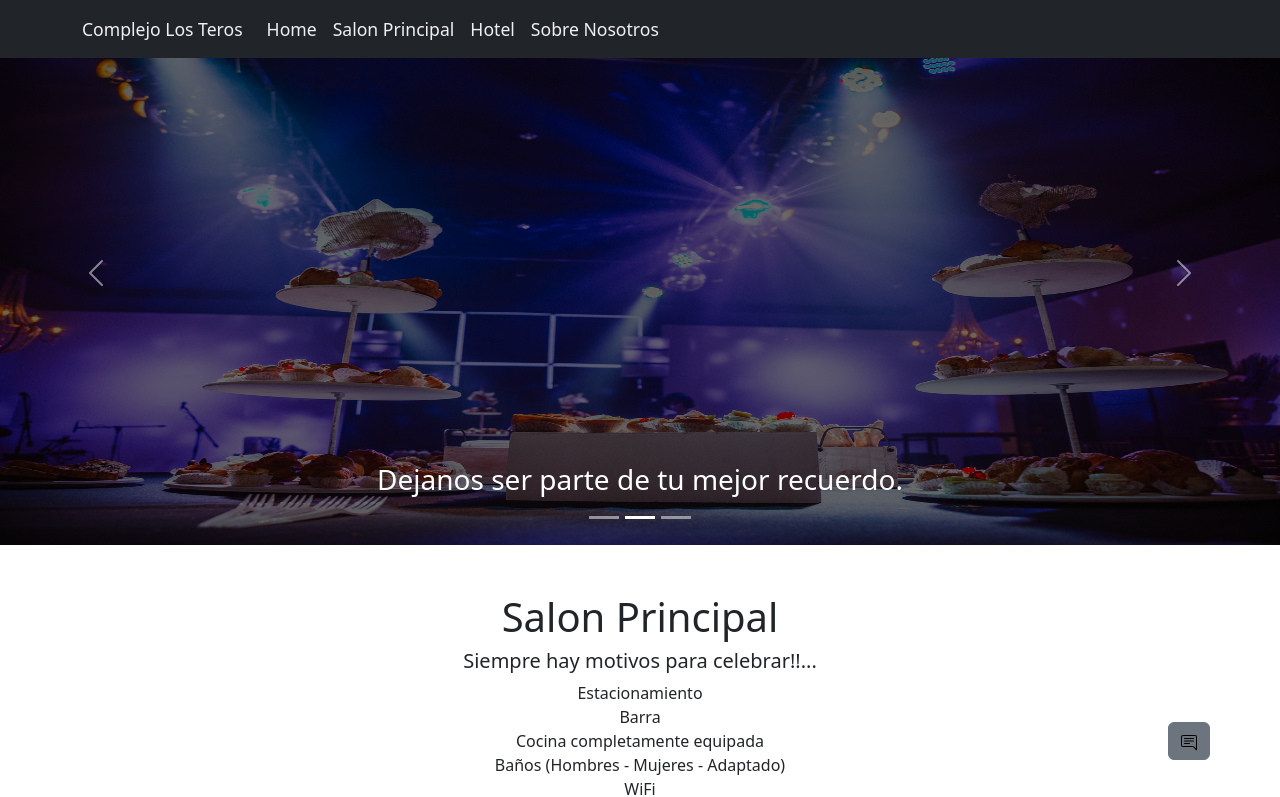
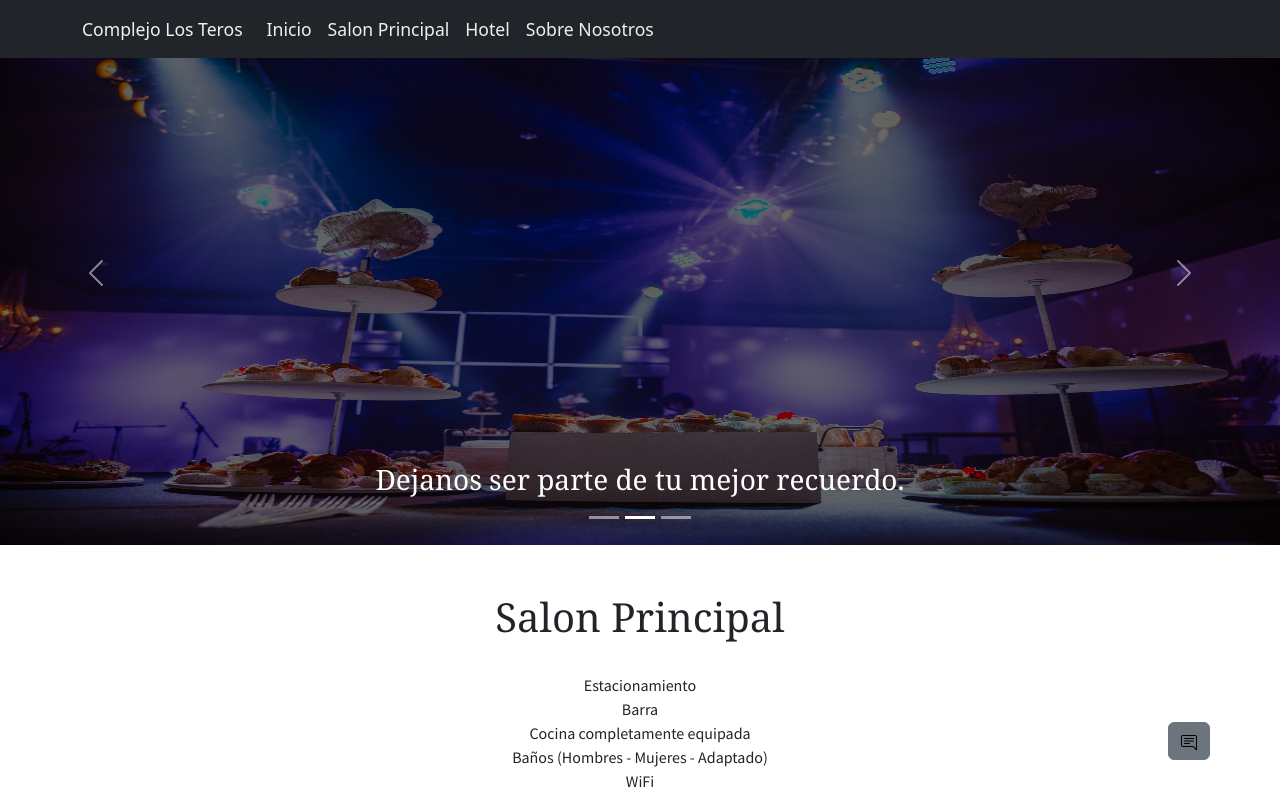
Before and after one commit to EcheCostabel/losTeros, a React (Create React App) app: page / in a window 1280 px wide. Shown: the top 797 px of the page. Built offline with nearby package versions, Linux system fonts and the light colour scheme.

Commit message:
Arreglando cosas

```diff
--- a/src/components/About/about.js
+++ b/src/components/About/about.js
@@ -5,13 +5,13 @@ export default function About() {
       <br />
       <br />
       <br />
-      <h3>Sobre Nosotros</h3>
+      <h1>Sobre Nosotros</h1>
 
-      <p>
+      <span>
         Empezamos a trabajar en esta idea hace dos años, con la pandemia. Decidimos en el seno familiar reabrir el espacio pero de otra forma, darle vida a
         un proyecto nuevo. A partir de allí comenzamos a diseñar este espacio para la realización de eventos
-      </p>
-    </div>
+      </span>
+    </div><br/><br/>
     </section>
   );
 }
--- a/src/components/Carousel/carousel.js
+++ b/src/components/Carousel/carousel.js
@@ -7,7 +7,7 @@ import "./carousel.css";
 function Carousell() {
   return (
 
-    <Carousel className="carrusel">
+    <Carousel className="carrusel" id='inicio'>
       <Carousel.Item className="carou">
         <img className="imgg" src={img1} alt="First slide" />
 
@@ -39,7 +39,7 @@ function Carousell() {
         />
 
         <Carousel.Caption>
-          <h3>Third slide label</h3>
+          <h3>Siempre hay motivos para celebrar!!</h3>
           {/* <p>
             Praesent commodo cursus magna, vel scelerisque nisl consectetur.
           </p> */}
--- a/src/components/Gallery/gallery.css
+++ b/src/components/Gallery/gallery.css
@@ -1,20 +1,28 @@
-
-
+@import url('https://fonts.googleapis.com/css2?family=Noto+Serif&display=swap');
+@import url('https://fonts.googleapis.com/css2?family=Source+Sans+Pro&display=swap');
 .principal{
     padding-top: 25px;
     padding-bottom: 25px;
 }
 
-#gallery .col-lg-3{
+#principal   .col-lg-3{
     margin: 0 !important;
     padding: 5px;
 }
 
-#gallery img{
+#principal img{
     width: 100%;
     height: 180px;
 }
 
-#gallery img:hover{
+#principal img:hover{
     border: 4px solid #f7f7f7;
 }
+
+h1, h5, h3{
+    font-family: 'Noto Serif', serif;
+}
+
+span{
+    font-family: 'Source Sans Pro', sans-serif;
+}
--- a/src/components/Gallery/gallery.js
+++ b/src/components/Gallery/gallery.js
@@ -20,13 +20,11 @@ import "./gallery.css";
 function gallery() {
   return (
     <div>
-      <section id="gallery" className="container">
+      <section id="principal" className="container">
         <div class="text-center pt-5">
           <h1>Salon Principal</h1>
 
-          <h5>
-          Siempre hay motivos para celebrar!!...
-          </h5>
+         <br />
 
 
 
--- a/src/components/NavBar/navBar.js
+++ b/src/components/NavBar/navBar.js
@@ -31,10 +31,10 @@ function NavBar() {
         <Navbar.Toggle aria-controls="basic-navbar-nav" />
         <Navbar.Collapse id="basic-navbar-nav">
           <Nav className="me-auto">
-            <Nav.Link href="#home" className="navLinks">
-              Home
+            <Nav.Link href="#inicio" className="navLinks">
+              Inicio
             </Nav.Link>
-            <Nav.Link href="#gallery" className="navLinks">
+            <Nav.Link href="#principal" className="navLinks">
               Salon Principal
             </Nav.Link>
             <Nav.Link href="#hotel" className="navLinks">
```
